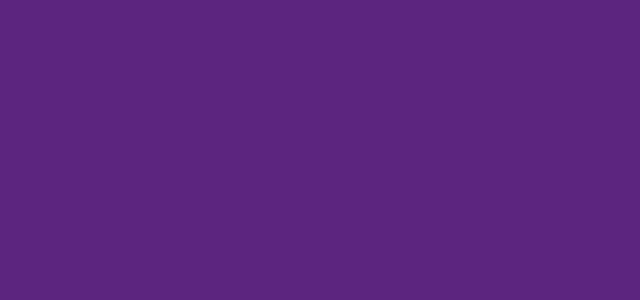
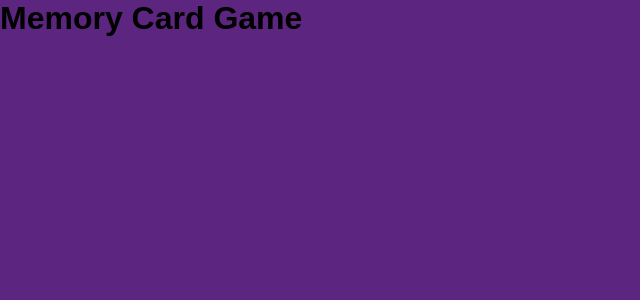
Before and after one commit to GersonSalvador/memory-card-game-reactjs, a React (Create React App) app: page / in a window 1280 px wide. Shown: the top 300 px of the page, without its empty margins (0-640 px from the left). Built offline with nearby package versions, Linux system fonts and the light colour scheme.

Commit message:
feat: add Header to Dashboard page

```diff
--- a/src/pages/Dashboard/index.tsx
+++ b/src/pages/Dashboard/index.tsx
@@ -1,12 +1,11 @@
-import { ReactNode } from "react"
-interface DashboardProps {
-  children?: ReactNode;
-};
+import { Header } from "../../components"
 
-export default function Dashboard({children}: DashboardProps) {
+export default function Dashboard() {
   return (
     <div data-testid="dashboard">
-      {children}
+      <Header>
+        Memory Card Game
+      </Header>
     </div>
   )
 }
```
Also changed, not shown: 1 other file (tests, documents, lock files or other folders).
